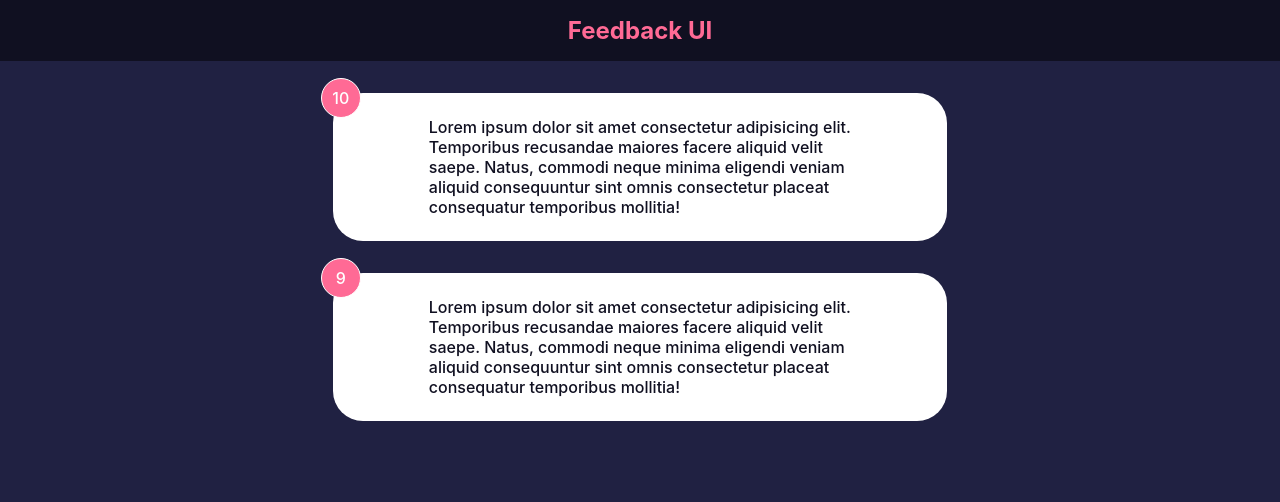
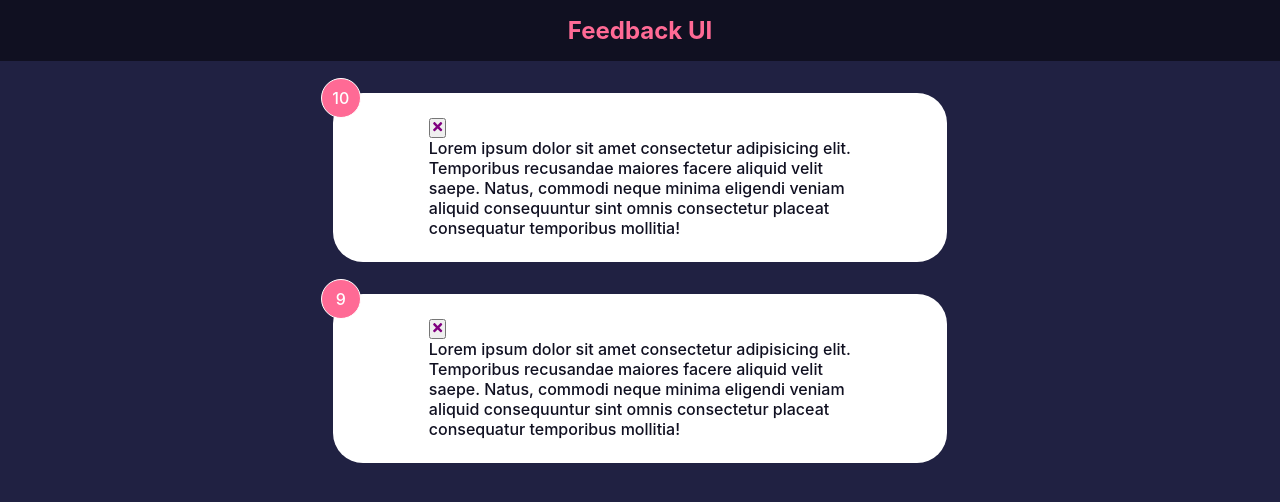
Before and after one commit to Ayaz-Rzayev/feedback-app, a React (Create React App) app: page / in a window 1280 px wide. Shown: the top 502 px of the page. Built offline with nearby package versions, Linux system fonts and the light colour scheme.

Commit message:
Feedback delete logic added

```diff
--- a/package.json
+++ b/package.json
@@ -8,6 +8,7 @@
     "@testing-library/user-event": "^13.5.0",
     "react": "^17.0.2",
     "react-dom": "^17.0.2",
+    "react-icons": "^4.3.1",
     "react-scripts": "5.0.0",
     "web-vitals": "^2.1.4"
   },
--- a/src/components/FeedbackItem.js
+++ b/src/components/FeedbackItem.js
@@ -1,11 +1,15 @@
 import React from "react";
 import styles from "./FeedbackItem.module.css";
 import Card from "./UI/Card";
+import {FaTimes} from "react-icons/fa"
 
-const FeedbackItem = ({rating, text }) => {
+const FeedbackItem = ({id,rating, text, onDelete }) => {
   return (
     <Card>
       <div className={styles["card__num"]}>{rating}</div>
+      <button className={styles.close} onClick={()=>onDelete(id)}>
+        <FaTimes color="purple"/>
+      </button>
       <p className={styles["card__text"]}>{text}</p>
     </Card>
   );
--- a/src/components/FeedbackList.js
+++ b/src/components/FeedbackList.js
@@ -3,9 +3,25 @@ import FeedbackItem from "./FeedbackItem";
 import FeedbackData from "../data/FeedbackData";
 
 const FeedbackList = () => {
-  //const [feedback, setFeedback] = useState(FeedbackData)
-  return FeedbackData.map((item) => {
-    return <FeedbackItem key={item.id} rating={item.rating} text={item.text} />;
+  const [feedback, setFeedback] = useState(FeedbackData);
+
+  const feedbackDeleteHandler = (id) => {
+    if(window.confirm('Are you sure you want to delete?')){
+      let newFeedback = feedback.filter((item) => item.id !== id);
+      setFeedback(newFeedback);
+    }
+  };
+
+  return feedback.map((item) => {
+    return (
+      <FeedbackItem
+        key={item.id}
+        id={item.id}
+        rating={item.rating}
+        text={item.text}
+        onDelete={feedbackDeleteHandler}
+      />
+    );
   });
 };
 
```
Also changed, not shown: 1 other file (tests, documents, lock files or other folders).
